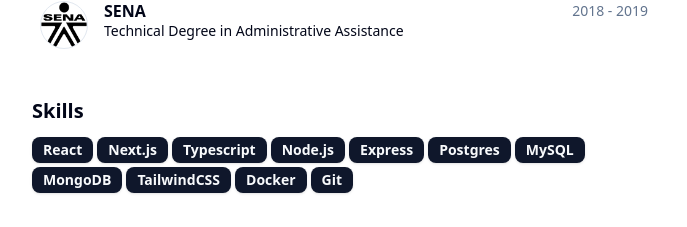
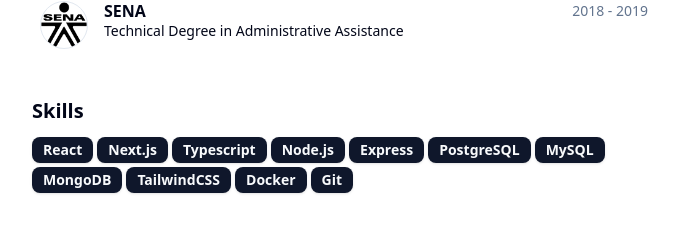
Before and after one commit to mtorresweb/portfolio2025, a Next.js app: page /en in a window 1280 px wide. Shown: the part 915-1142 px from the top of the page, without its empty margins (296-983 px from the left). Built offline with nearby package versions, Linux system fonts and the light colour scheme.

Commit message:
fix: correct spelling of "PostgreSQL" in resume data

```diff
--- a/src/data/resume.tsx
+++ b/src/data/resume.tsx
@@ -16,7 +16,7 @@ export const DATA = {
     "Typescript",
     "Node.js",
     "Express",
-    "Postgres",
+    "PostgreSQL",
     "MySQL",
     "MongoDB",
     "TailwindCSS",
```
